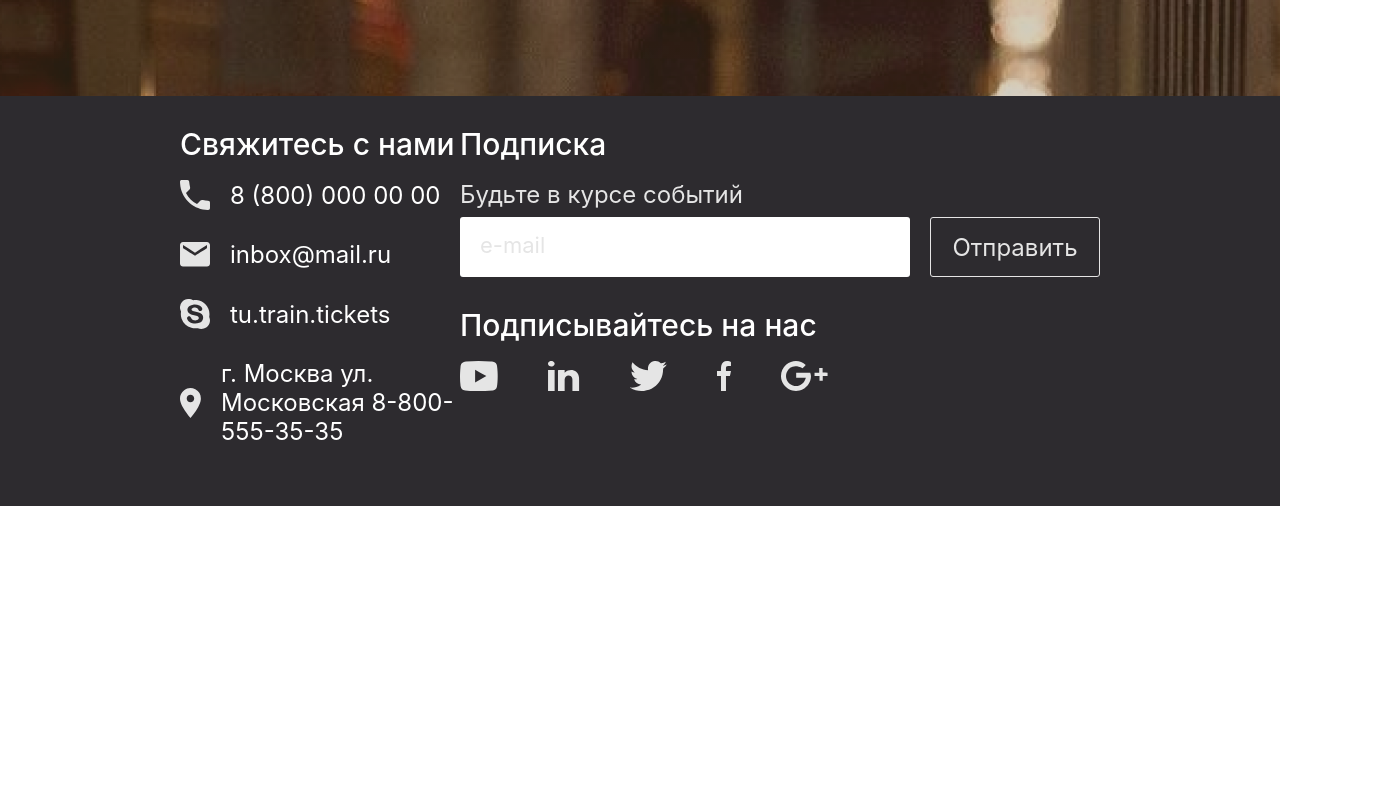
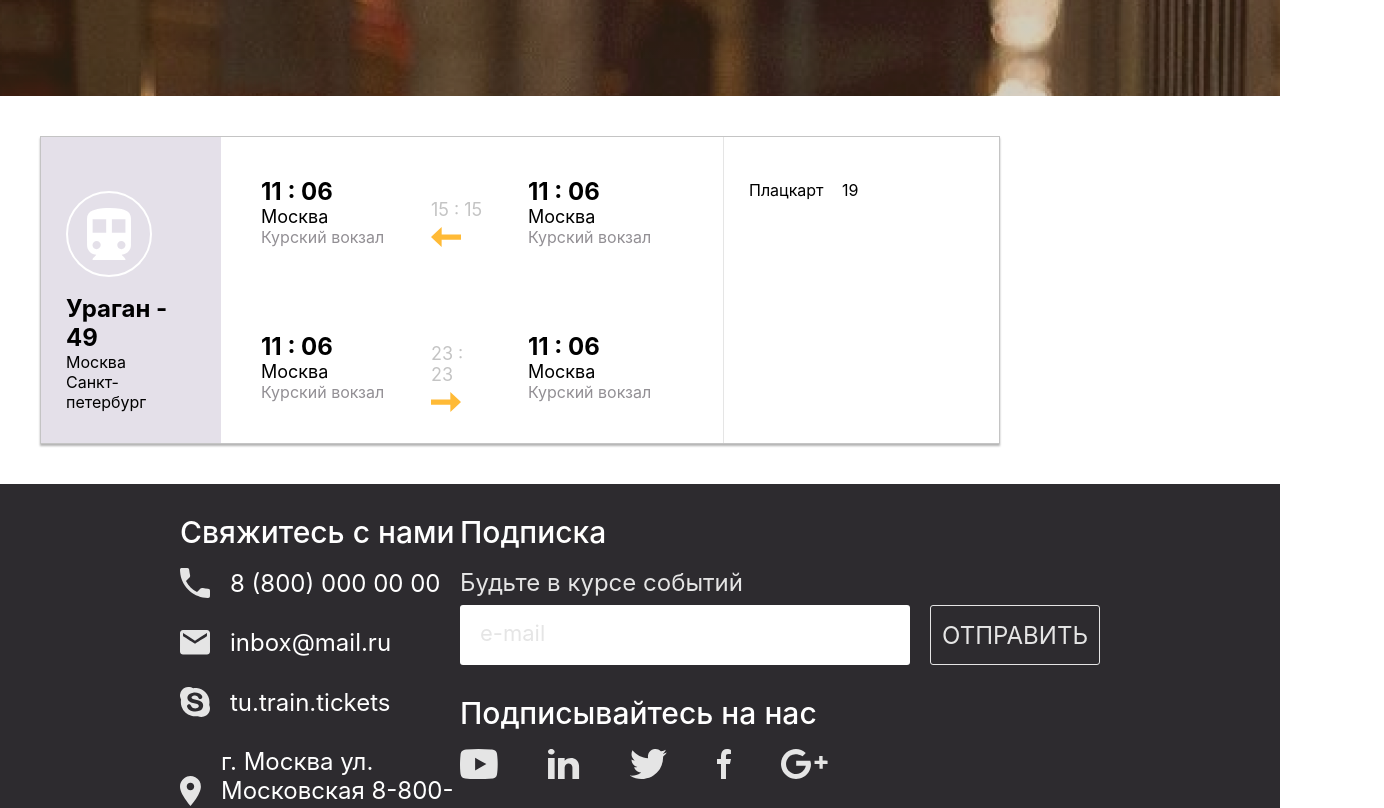
Before and after one commit to EvgeniyPryanichnikov/fe-diplom, a React (Create React App) app: page / in a window 1280 px wide. Shown: the part 500-1308 px from the top of the page, 1384 px wide, since content can reach past the window. Before the commit the page ends 1006 px from the top, so only its background shows below. Built offline with nearby package versions, Linux system fonts and the light colour scheme.

Commit message:
added trains-list and train-item (in process)

```diff
--- a/package.json
+++ b/package.json
@@ -6,6 +6,7 @@
     "@testing-library/jest-dom": "^5.17.0",
     "@testing-library/react": "^13.4.0",
     "@testing-library/user-event": "^13.5.0",
+    "handy-svg": "^1.0.8",
     "react": "^18.3.1",
     "react-calendar": "^5.0.0",
     "react-dom": "^18.3.1",
--- a/src/components/global/Footer/Subscription/Subscription-form/Subscription-form.module.scss
+++ b/src/components/global/Footer/Subscription/Subscription-form/Subscription-form.module.scss
@@ -6,6 +6,7 @@
 
   .button {
     color: #E5E5E5;
+    text-transform: uppercase;
     width: 170px;
     border: 1px solid #E5E5E5;
 
--- /dev/null
+++ b/src/components/global/Tickets-content/Train-selection/Train-item/Train-item.jsx
@@ -0,0 +1,99 @@
+import React from 'react'
+
+import s from './Train-item.module.scss'
+import trainIcon from '../../../../../icons/train.svg'
+import leftArrowIcon from '../../../../../icons/left-arrow-yellow.svg'
+import rightArrowIcon from '../../../../../icons/right-arrow-yellow.svg'
+
+const TrainItem = () => {
+  return (
+    <div className={s.trainItem}>
+      <div className={s.generalInfo}>
+        <img src={trainIcon} alt="" />
+
+        <div>
+          <div className={s.name}>
+            Ураган - 49
+          </div>
+
+          <div className={s.from}>
+            Москва
+          </div>
+
+          <div className={s.to}>
+            Санкт-петербург
+          </div>
+        </div>
+      </div>
+
+      <div className={s.scheduleInfo}>
+        <div className={s.row}>
+          <div className={s.wrapper}>
+            <div className={s.dateTime}>11 : 06</div>
+            <div className={s.cityName}>Москва</div>
+            <div className={s.stationName}>Курский вокзал</div>
+          </div>
+
+          <div className={s.drivingTime}>
+            <span>15 : 15</span>
+
+            <img
+              src={rightArrowIcon}
+              alt=""
+              className={s.arrow}
+            />
+
+          </div>
+
+          <div className={s.wrapper}>
+            <div className={s.dateTime}>11 : 06</div>
+            <div className={s.cityName}>Москва</div>
+            <div className={s.stationName}>Курский вокзал</div>
+          </div>
+
+        </div>
+
+        <div className={s.row}>
+          <div className={s.wrapper}>
+            <div className={s.dateTime}>11 : 06</div>
+            <div className={s.cityName}>Москва</div>
+            <div className={s.stationName}>Курский вокзал</div>
+          </div>
+
+          <div className={s.drivingTime}>
+            <span>23 : 23</span>
+
+            <img
+              src={leftArrowIcon}
+              alt=""
+              className={s.arrow}
+            />
+
+          </div>
+
+          <div className={s.wrapper}>
+            <div className={s.dateTime}>11 : 06</div>
+            <div className={s.cityName}>Москва</div>
+            <div className={s.stationName}>Курский вокзал</div>
+          </div>
+
+        </div>
+      </div>
+
+      <div className={s.seatInfo}>
+        <div className={s.seatRow}>
+          <span className={s.classSeat}>Плацкарт</span>
+
+          <span className={s.count}>19</span>
+
+          <div className={s.minPrice}>
+            {/* <span></span> остановился на последнем разделе билета, продолжать от сюда */}
+          </div>
+
+        </div>
+      </div>
+    </div>
+  )
+}
+
+export default TrainItem
--- /dev/null
+++ b/src/components/global/Tickets-content/Train-selection/Train-item/Train-item.module.scss
@@ -0,0 +1,78 @@
+.trainItem {
+  display: grid;
+  grid-template-columns: 180px 1fr 276px;
+  width: 960px;
+  border: 1px solid #C4C4C4;
+  background-color: #fff;
+  margin: 40px;
+  box-shadow: 0px 2px 2px 0px rgba(0, 0, 0, 0.3);
+
+  .generalInfo {
+    background-color: #E4E0E9;
+    display: grid;
+    justify-self: center;
+    gap: 17px;
+    padding: 54px 25px 31px 25px;
+    font-size: 16px;
+
+    .name {
+      font-size: 24px;
+      font-weight: 700;
+    }
+  }
+
+  .scheduleInfo {
+    display: grid;
+    gap: 63px;
+    padding: 40px 40px 20px 40px;
+
+    .row {
+      display: grid;
+      grid-template-columns: minmax(min-content, 31fr) 57px minmax(min-content, 37fr);
+      gap: 40px;
+
+      .wrapper {
+        .dateTime {
+          font-size: 24px;
+          font-weight: 700;
+        }
+        .cityName {
+          font-size: 18px;
+        }
+        .stationName {
+          font-size: 16px;
+          color: #928F94;
+        }
+      }
+
+      .drivingTime {
+        display: flex;
+        flex-direction: column;
+        justify-content: center;
+        gap: 7px;
+        color: #C4C4C4;
+        font-size: 18px;
+
+        .arrow {
+          width: 30px;
+        }
+      }
+    }
+  }
+
+  .seatInfo {
+    display: grid;
+    align-items: start;
+    gap: 24px;
+    padding: 43px 21px 24px 25px;
+    border-left: 1px solid #E5E5E5;
+
+    .seatRow {
+      display: grid;
+      grid-template-columns: 44fr 11fr 58fr;
+      gap: 17px;
+      align-items: center;
+      font-size: 16px;
+    }
+  }
+}
--- /dev/null
+++ b/src/components/global/Tickets-content/Train-selection/Trains-list/Trains-list.jsx
@@ -0,0 +1,17 @@
+import React from 'react'
+
+import s from './Trains-list.module.scss'
+import TrainItem from '../Train-item/Train-item'
+
+
+const TrainsList = () => {
+  return (
+    <div className={s.trainsList}>
+      <div className={s.trainItems}>
+        <TrainItem />
+      </div>
+    </div>
+  )
+}
+
+export default TrainsList
--- a/src/components/global/tickets-header/tickets-header.jsx
+++ b/src/components/global/tickets-header/tickets-header.jsx
@@ -3,6 +3,7 @@ import React from 'react'
 import s from './Tickets-header.module.scss'
 import Header from '../Header/Header'
 import vector from '../../../icons/vector.png'
+import ellipse from '../../../icons/ellipse.png'
 // import TravelForm from '../../common/Travel-form/Travel-form'
 
 const TicketsHeader = () => {
@@ -34,6 +35,7 @@ const TicketsHeader = () => {
 
             {step.needArrow &&
               <img
+                className={s.vector}
                 src={vector} alt=""
               />
             }
--- a/src/components/global/tickets-header/tickets-header.module.scss
+++ b/src/components/global/tickets-header/tickets-header.module.scss
@@ -10,8 +10,8 @@
       display: flex;
       justify-content: space-between;
       align-items: center;
+
       color: #fff;
-      padding-right: 20px;
       background-color: #3E3C41;
 
       &.active {
@@ -19,17 +19,33 @@
       }
 
       &:first-child {
-        padding-left: 160px;
+        padding-left: 60px;
       }
 
       .title {
+        position: relative;
         display: flex;
-        gap: 25px;
+        gap: 35px;
         align-items: center;
 
         .number {
+          width: 56px;
+          height: 56px;
+          text-align: center;
+          padding-top: 5px;
+          border: 3px solid #fff;
+          border-radius: 50%;
+          font-size: 36px;
+          font-weight: 700;
+          color: #fff;
           font-size: 30px;
           font-weight: 700;
+        }
+
+        .ellipse {
+          position: absolute;
+          top: -5px;
+          left: -20px
         }
 
         .text {
--- a/src/pages/Tickets/Tickets.jsx
+++ b/src/pages/Tickets/Tickets.jsx
@@ -2,6 +2,7 @@ import React from 'react'
 
 import s from './Tickets.module.scss'
 import TicketsHeader from '../../components/global/Tickets-header/Tickets-header'
+import TicketsContent from '../../components/global/Tickets-content/Train-selection/Trains-list/Trains-list'
 
 
 const Tickets = () => {
@@ -10,6 +11,8 @@ const Tickets = () => {
   return (
     <div className={s.ticketsPage}>
       <TicketsHeader />
+
+      <TicketsContent />
     </div>
   )
 }
```
Also changed, not shown: src/components/global/Tickets-content/Tickets-content.jsx (added, +14 -0 lines), src/components/global/Tickets-content/Tickets-content.module.scss (added), src/components/global/Tickets-content/Train-selection/Trains-list/Trains-list.module.scss (added), 1 other file (tests, documents, lock files or other folders).
